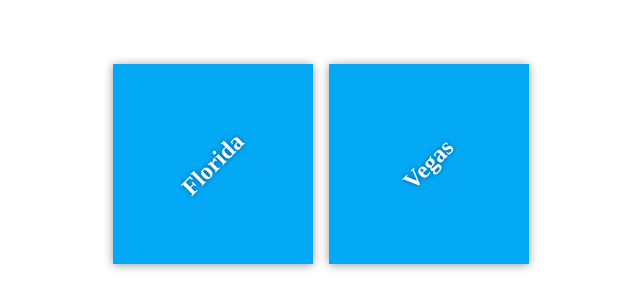
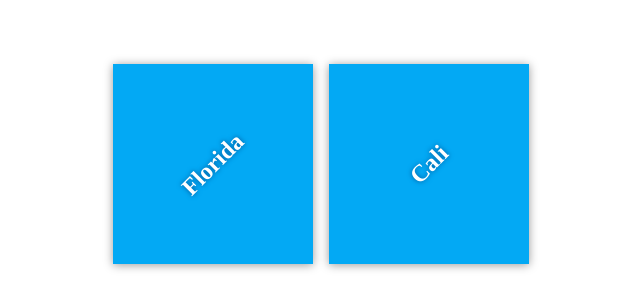
Before and after one commit to rgdeve/my-first-repo, a plain HTML site: page index.html in a window 1280 px wide. Shown: the part 236-544 px from the top of the page, 319-959 px from the left. Drawn offline with Linux system fonts and the light colour scheme; files that its build step writes are made by us from their sources.

Commit message:
Vegas to Cali

```diff
--- a/index.html
+++ b/index.html
@@ -15,7 +15,7 @@
             </div>
 
             <div class="destination" id="paris">
-                <h2>Vegas</h2>
+		<h2>Cali</h2>
             </div>
         </div>
     </div>
```
